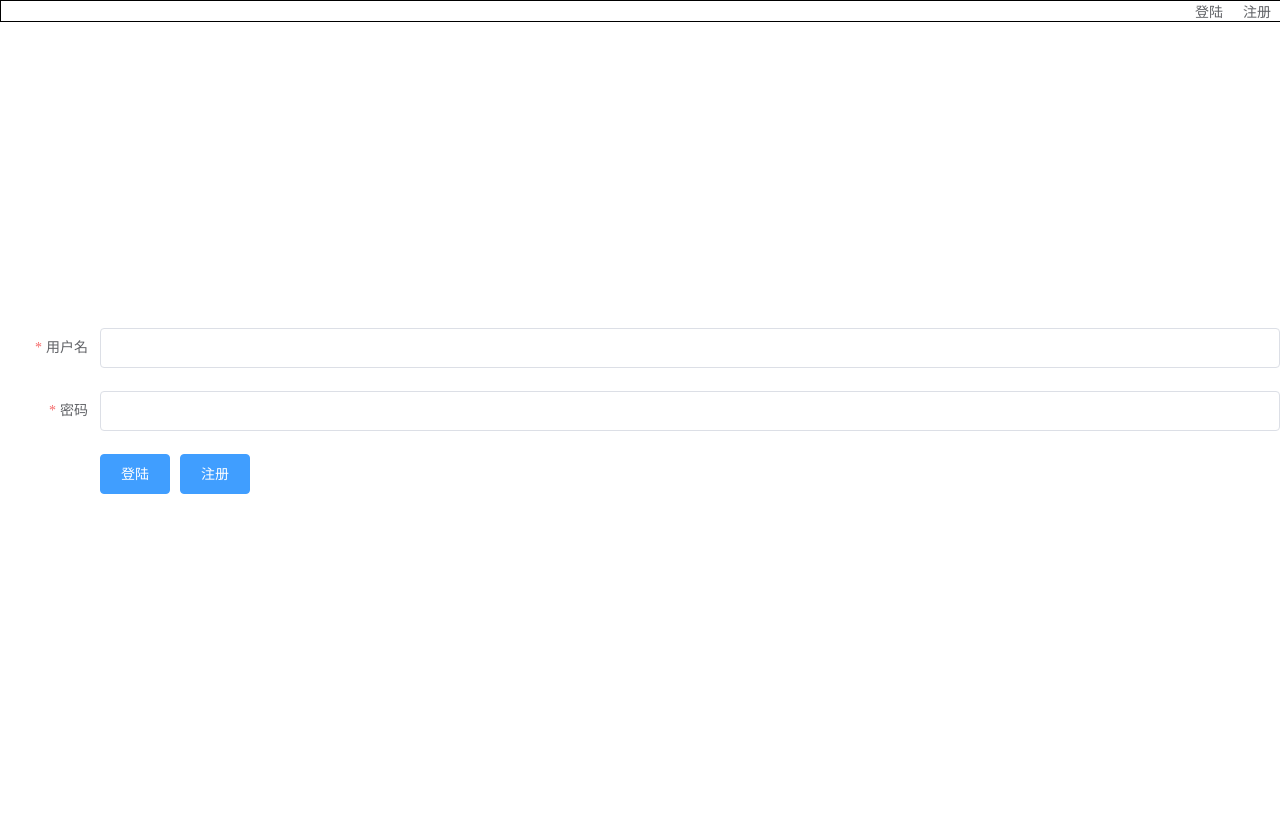
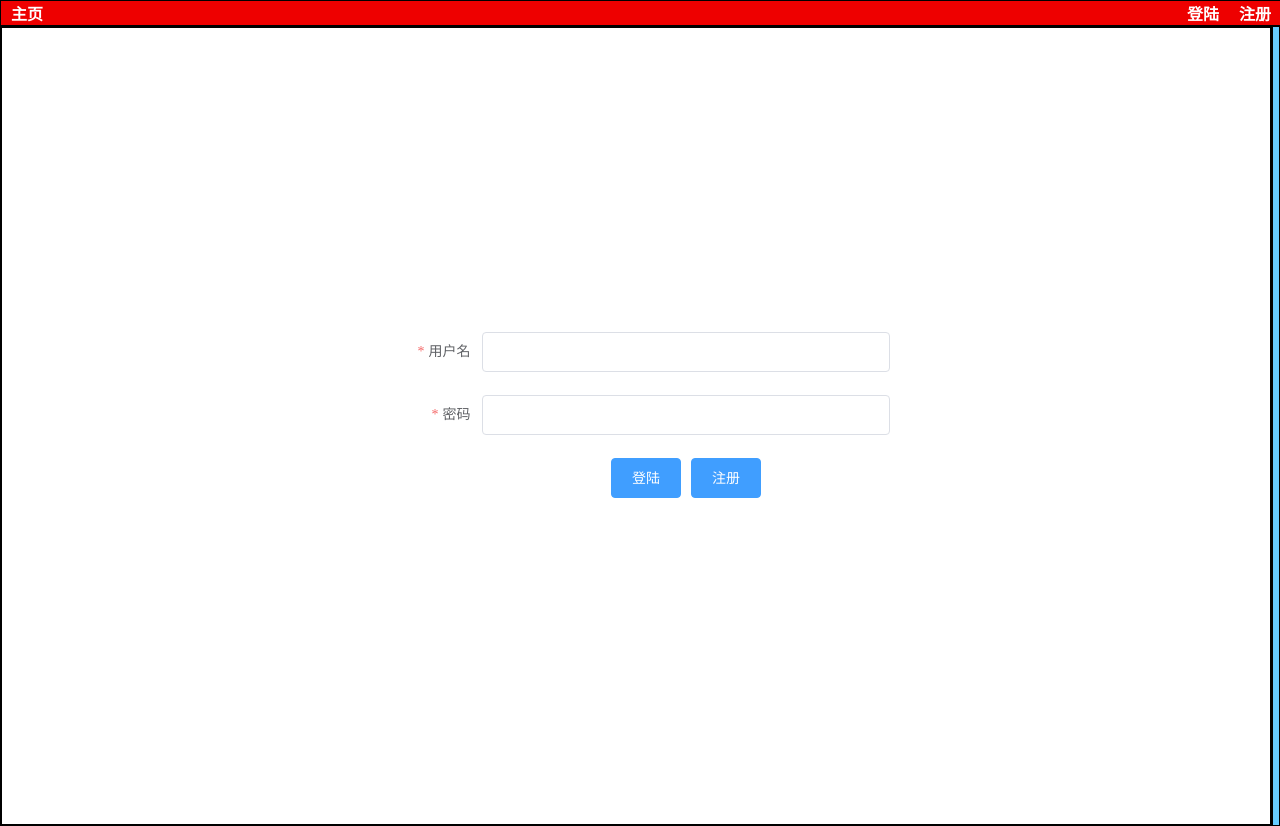
Before and after one commit to zzidun/virtual-forum-frontend, a Vue app: page /user-login in a window 1280 px wide. Built offline with nearby package versions, Linux system fonts and the light colour scheme.

Commit message:
add color

```diff
--- a/src/components/user/bar.vue
+++ b/src/components/user/bar.vue
@@ -1,13 +1,15 @@
 <template>
-
-  <div class="user_bar grid" align="right">
-    <div v-show="!isLogin">
-      <el-link href="user-login" class = "item">登陆</el-link>
-      <el-link href="user-register" class = "item">注册</el-link>
+  <div class="user_bar">
+    <div>
+        <a href="/" class = "item" style="float:left">主页</a>
     </div>
-    <div v-show="isLogin">
-        <el-link href="user" class = "item">{{ userName }}</el-link>
-        <el-link href="" class = "item" @click="logout">登出</el-link>
+    <div v-show="!isLogin" align="right">
+        <a href="user-login" class = "item">登陆</a>
+        <a href="user-register" class = "item">注册</a>
+    </div>
+    <div v-show="isLogin"  align="right">
+        <a href="user" class = "item">{{ userName }}</a>
+        <a href="/" class = "item" @click="logout">登出</a>
     </div>
   </div>
 </template>
@@ -37,14 +39,18 @@ export default {
 
 <style>
 .user_bar {
-    background-color : white;
+    background-color : #EE0000;
     z-index: 10005;
     position: float;
     width : 100%;
     top : 2px;
+    border:1px solid #000;
 }
 .item {
+    color: white;
+    font-weight:bold;
     margin-right:10px;
     margin-left:10px;
+    text-decoration:none;
 }
 </style>
--- a/src/style/total.css
+++ b/src/style/total.css
@@ -1,6 +1,7 @@
 .aside {
     min-width:10%;
-    min-height:100%
+    min-height:100%;
+    background-color: #66CCFF;
 }
 .main {
     min-width:80%;
--- a/src/views/user/login.vue
+++ b/src/views/user/login.vue
@@ -1,9 +1,10 @@
 <template>
     <table cellspacing="0" cellpadding="0" :height = "tableHeight" :width = "tableWidth">
     <tr>
-        <td class="aside"></td>
-        <td class="main">
-          <el-form :model="loginForm" :rules="rules" ref="loginForm" label-width="100px" >
+        <td class="aside" grid></td>
+        <td class="main gird" align="center">
+          <div class = "form-div">
+            <el-form :model="loginForm" :rules="rules" ref="loginForm" label-width="100px">
             <el-form-item label="用户名" prop="name">
               <el-input v-model="loginForm.name"></el-input>
             </el-form-item>
@@ -15,9 +16,9 @@
               <el-button type="primary" @click="toRegister">注册</el-button>
             </el-form-item>
             </el-form>
-
+          </div>
         </td>
-        <td class="aside"></td>
+        <td class="aside grid" ></td>
     </tr>
     </table>
 </template>
@@ -95,4 +96,11 @@
 </script>
 
 <style>
+.form-div {
+  padding-left: 30%;
+  padding-right: 30%;
+}
+.gird {
+    border: 2px  solid #000;
+}
 </style>
--- a/src/views/user/register.vue
+++ b/src/views/user/register.vue
@@ -1,8 +1,9 @@
 <template>
     <table cellspacing="0" cellpadding="0" :height = "tableHeight" :width = "tableWidth">
     <tr>
-        <td class="aside"></td>
-        <td class="main">
+        <td class="aside gird"></td>
+        <td class="main grid">
+            <div class="form-div">
             <el-form :model="registerForm" :rules="rules" ref="loginForm" label-width="100px" >
             <el-form-item label="用户名" prop="name">
                 <el-input v-model="registerForm.name"></el-input>
@@ -21,9 +22,9 @@
                 <el-button type="primary" @click="toLogin()">登陆</el-button>
             </el-form-item>
             </el-form>
-
+            </div>
         </td>
-        <td class="aside"></td>
+        <td class="aside gird"></td>
     </tr>
     </table>
 </template>
@@ -120,5 +121,11 @@
 </script>
 
 <style>
-
+.form-div {
+  padding-left: 30%;
+  padding-right: 30%;
+}
+.gird {
+    border: 2px  solid #000;
+}
 </style>
```
Lines whose indentation alone changed are shown as unchanged.
